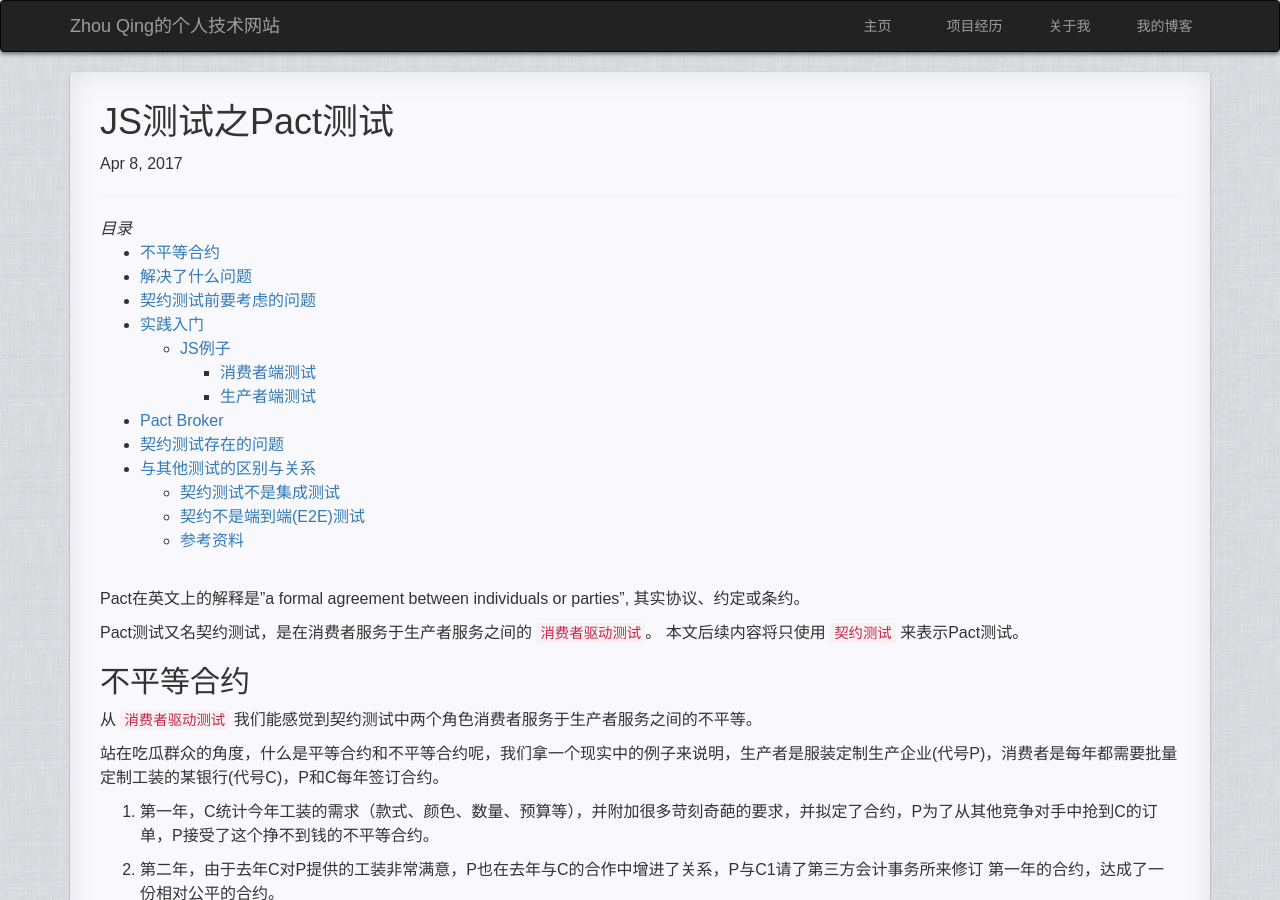
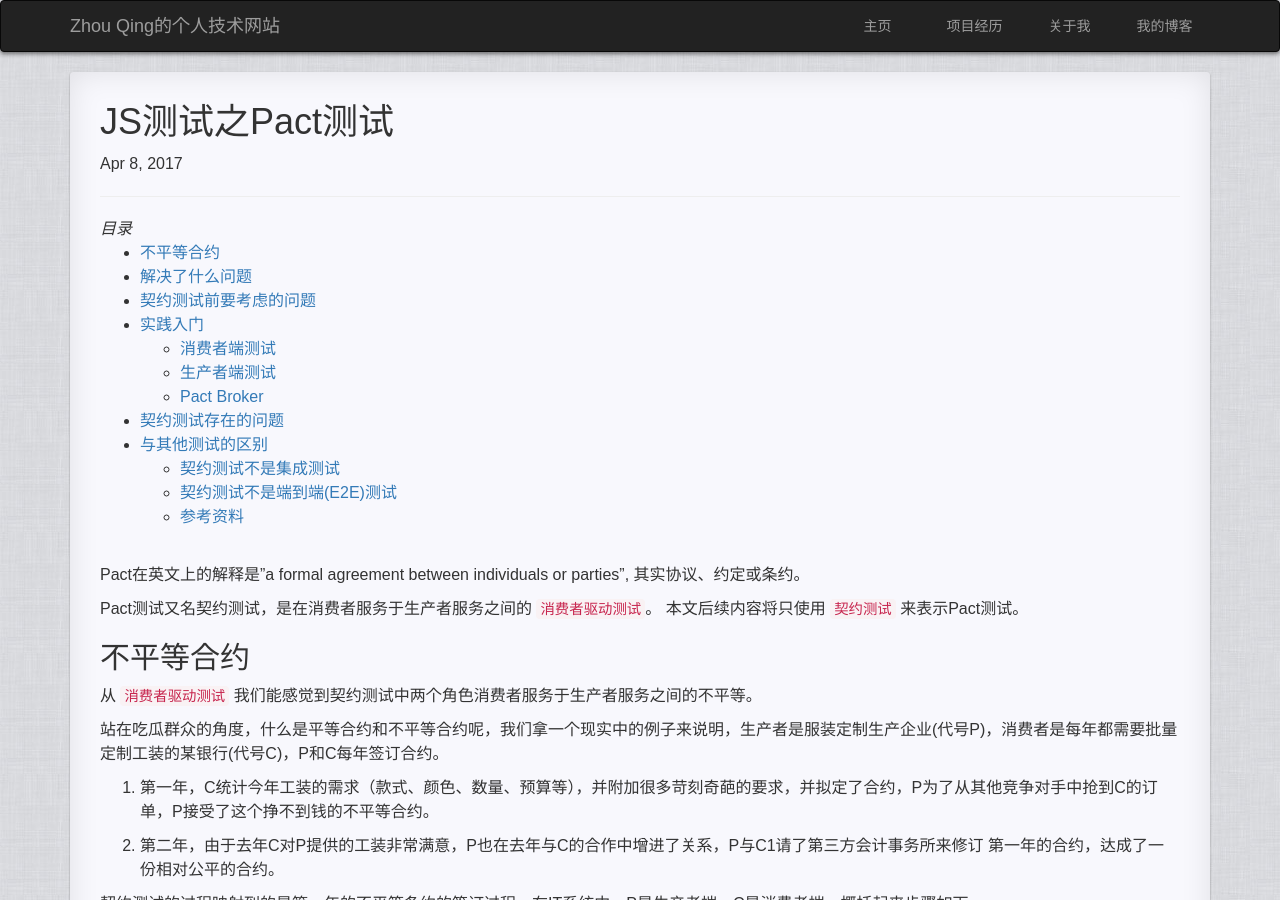
Before and after one commit to zhouqing86/zhouqing86.github.io, a Jekyll site: the page built from _posts/js/2017-04-08-js-test11-pact-test.md, in a window 1280 px wide and 900 px high. Built offline with Jekyll 4.4.1, drawn with Linux system fonts in a browser that asks for light colours; comment, search, counter and statistics services are not loaded; some of the changed text lies outside the part shown.

Commit message:
modify pact test article

```diff
--- a/_posts/js/2017-04-08-js-test11-pact-test.md
+++ b/_posts/js/2017-04-08-js-test11-pact-test.md
@@ -85,9 +85,7 @@ Pact测试又名契约测试，是在消费者服务于生产者服务之间的
 
 {% include image.html url="/static/img/js/user-service-pact.png" description="契约" height="200px" inline="true" %}
 
-### JS例子
-
-#### 消费者端测试
+### 消费者端测试
 
 1. 参考[JS测试之Mocha](/2017/03/26/js-test4-mocha/)中的 `Node.js + mocha + chai`章节创建本地测试环境。
 
@@ -202,7 +200,7 @@ Pact测试又名契约测试，是在消费者服务于生产者服务之间的
 
 <br />
 
-#### 生产者端测试
+### 生产者端测试
 
 生产者端的流程往往是从下层API，数据库或其他持久化存储中搜索/读取数据，在生产者中做数据加工后输出给消费者端。
 
@@ -290,7 +288,7 @@ Pact测试又名契约测试，是在消费者服务于生产者服务之间的
 
     2）使用 `require('pact').Verifier.verifyProvider` 来验证契约。
 
-## Pact Broker
+### Pact Broker
 
 [Pact Broker](https://github.com/bethesque/pact_broker)是契约的管理者(代理人)。它提供了：
 
@@ -346,7 +344,7 @@ Pact测试又名契约测试，是在消费者服务于生产者服务之间的
 
 访问 http://localhost:8080 会跳转到 http://localhost:8080/ui/relationships：
 
-{% include image.html url="/static/img/js/pact-ui-relationships.png" description="契约关系" height="200px" inline="false" %}
+{% include image.html url="/static/img/js/pact-ui-relationships.png" description="契约关系" height="160px" inline="false" %}
 
 访问pact broker上的API文档:
 
@@ -374,7 +372,7 @@ pactUrls: ['http://localhost:8080/pacts/provider/TodoService/consumer/TodoApp/la
 
 4. 生产者端往往需要mock底层数据以使得其能满足consumer的结果要求。
 
-## 与其他测试的区别与关系
+## 与其他测试的区别
 ### 契约测试不是集成测试
 
 集成测试是单元测试的逻辑扩展。由于单元测试存在的一个问题是：单元在隔离状态下运作良好，但并不代表它们放在一起是否也能良好地运作。
@@ -383,7 +381,7 @@ pactUrls: ['http://localhost:8080/pacts/provider/TodoService/consumer/TodoApp/la
 
 集成测试可能会集成测试数据的持久化（如存取到数据库）等等，确保组合起来的单元在类真实的环境中也能执行符合期望。
 
-### 契约不是端到端(E2E)测试
+### 契约测试不是端到端(E2E)测试
 
 端到端的测试期望测试到一个用户行为引发的整个系统运转流程。如用户打开浏览器，访问网站注册页面，填写注册表单，提交表单后请求会发到后端并最终提交到数据库并发挥注册成功的结果，页面弹出注册成功的提示。
 
```
